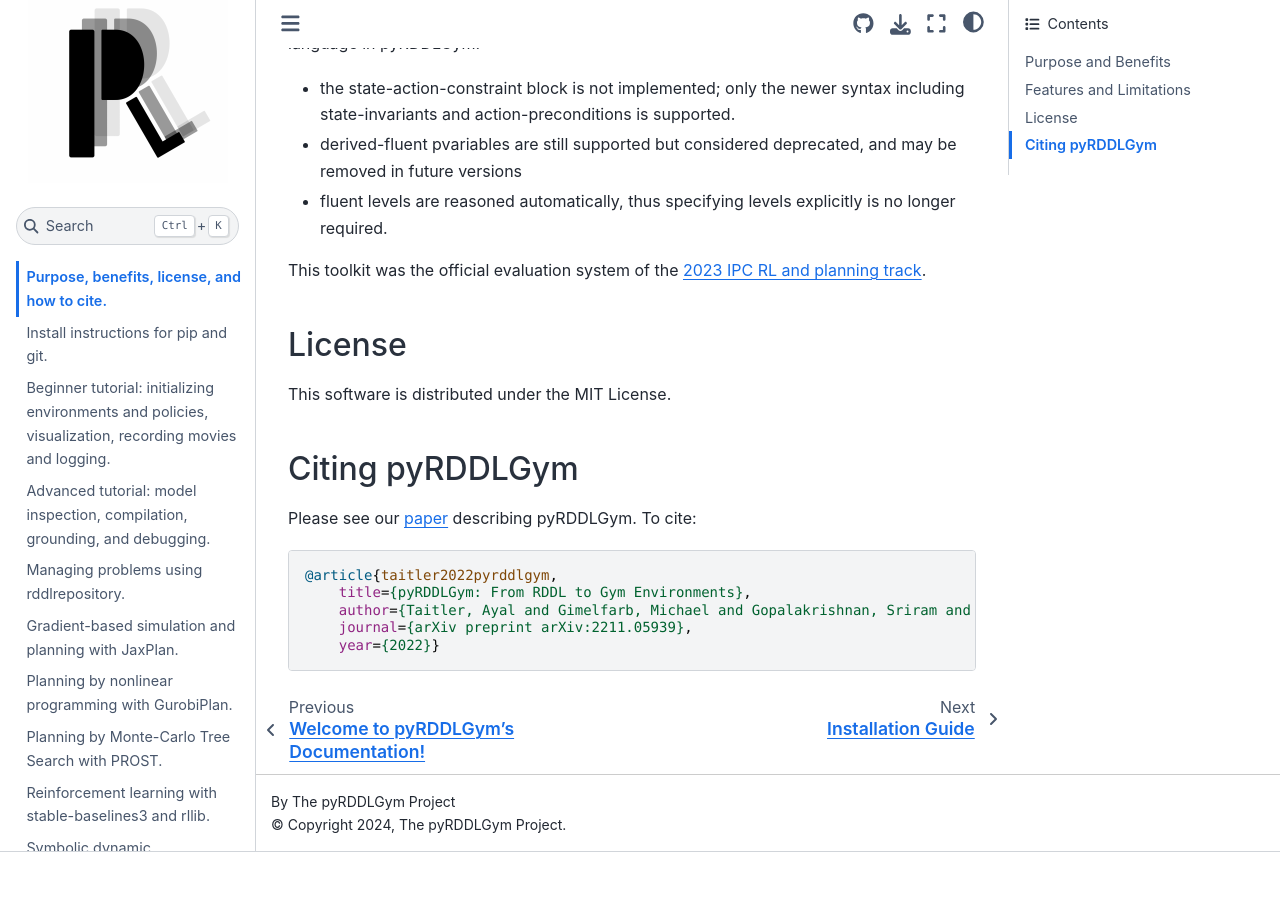
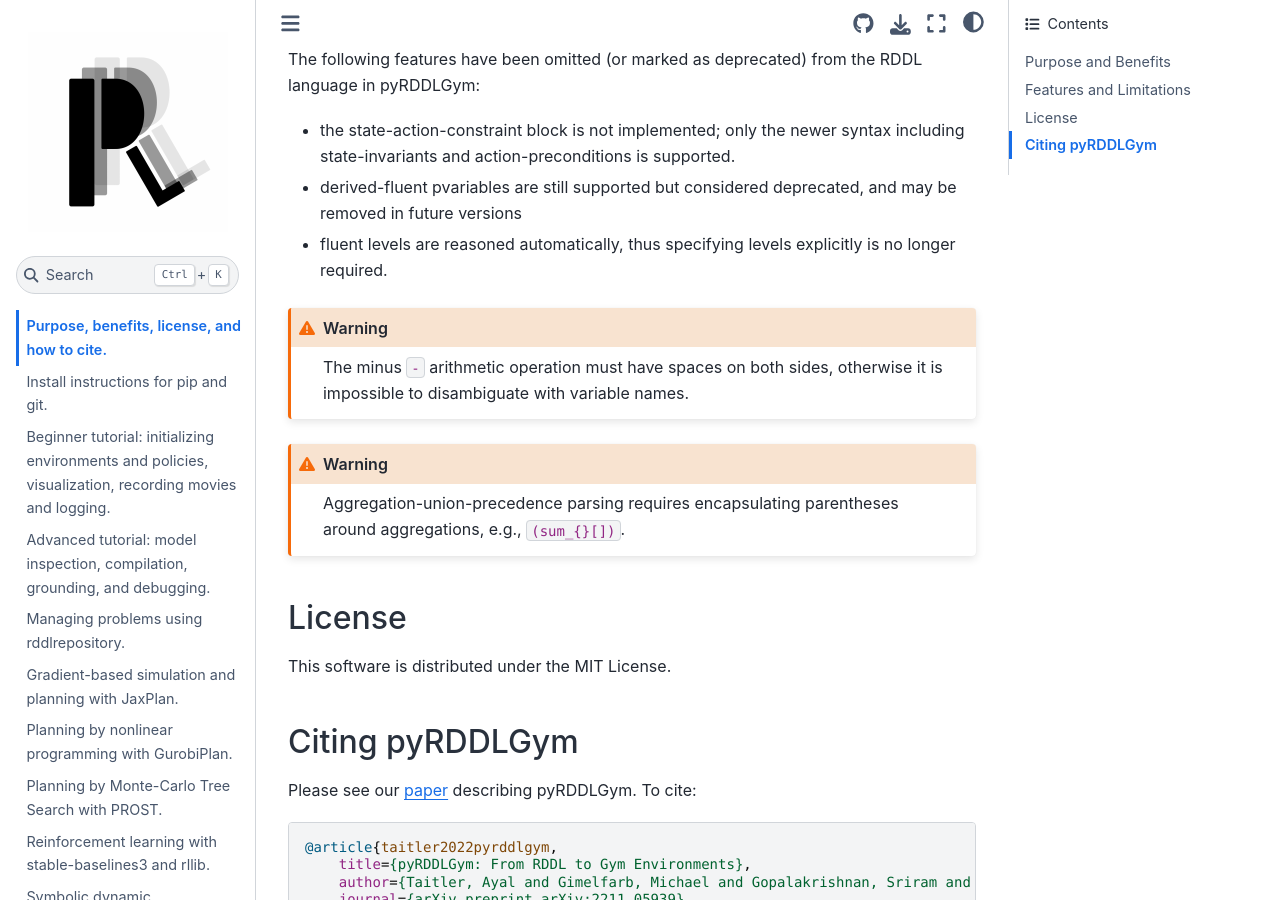
Before and after one commit to pyrddlgym-project/pyRDDLGym, a Sphinx documentation site: the page built from docs/introduction.rst, in a window 1280 px wide and 900 px high, scrolled down 1522 px. Built offline with Sphinx 7.4.7 and the Sphinx Book theme 1.1.4, drawn with Linux system fonts in a browser that asks for light colours; pages that are not in the unit, such as notebooks, are missing from menus; before the commit the page ends 2374 px from its top, so only the background shows below that; some of the changed text lies outside the part shown.

Commit message:
Update introduction.rst

```diff
--- a/docs/introduction.rst
+++ b/docs/introduction.rst
@@ -44,7 +46,12 @@ The following features have been omitted (or marked as deprecated) from the RDDL
 - derived-fluent pvariables are still supported but considered deprecated, and may be removed in future versions
 - fluent levels are reasoned automatically, thus specifying levels explicitly is no longer required.
 
-This toolkit was the official evaluation system of the `2023 IPC RL and planning track <https://ataitler.github.io/IPPC2023/>`_.
+.. warning::
+    The minus ``-`` arithmetic operation must have spaces on both sides, otherwise it is impossible to disambiguate with variable names.
+
+.. warning::
+    Aggregation-union-precedence parsing requires encapsulating parentheses around aggregations, e.g., ``(sum_{}[])``.
+
 
 License
 -------
```
Also changed, not shown: other parts of docs/introduction.rst (+2 -0 lines).
